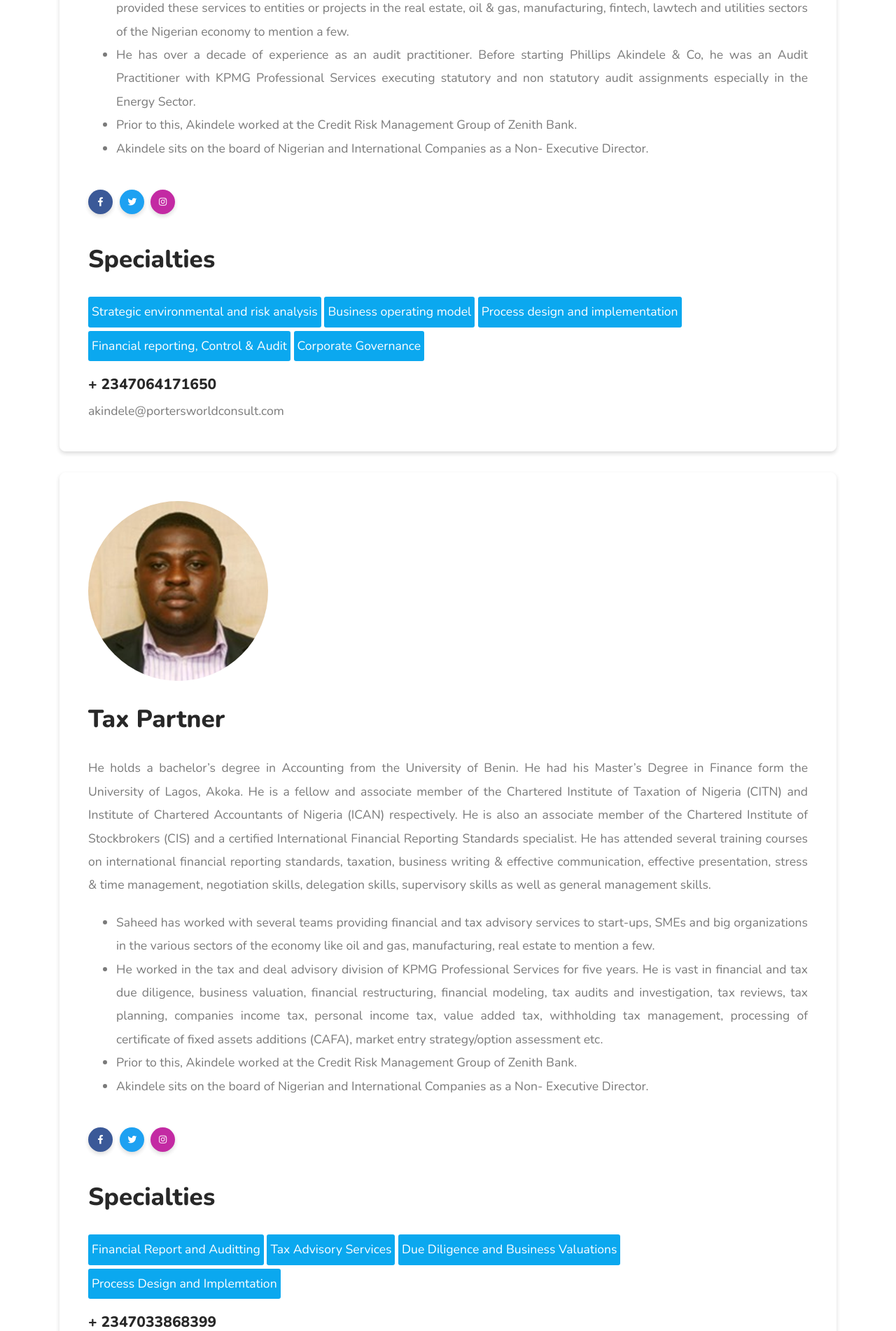
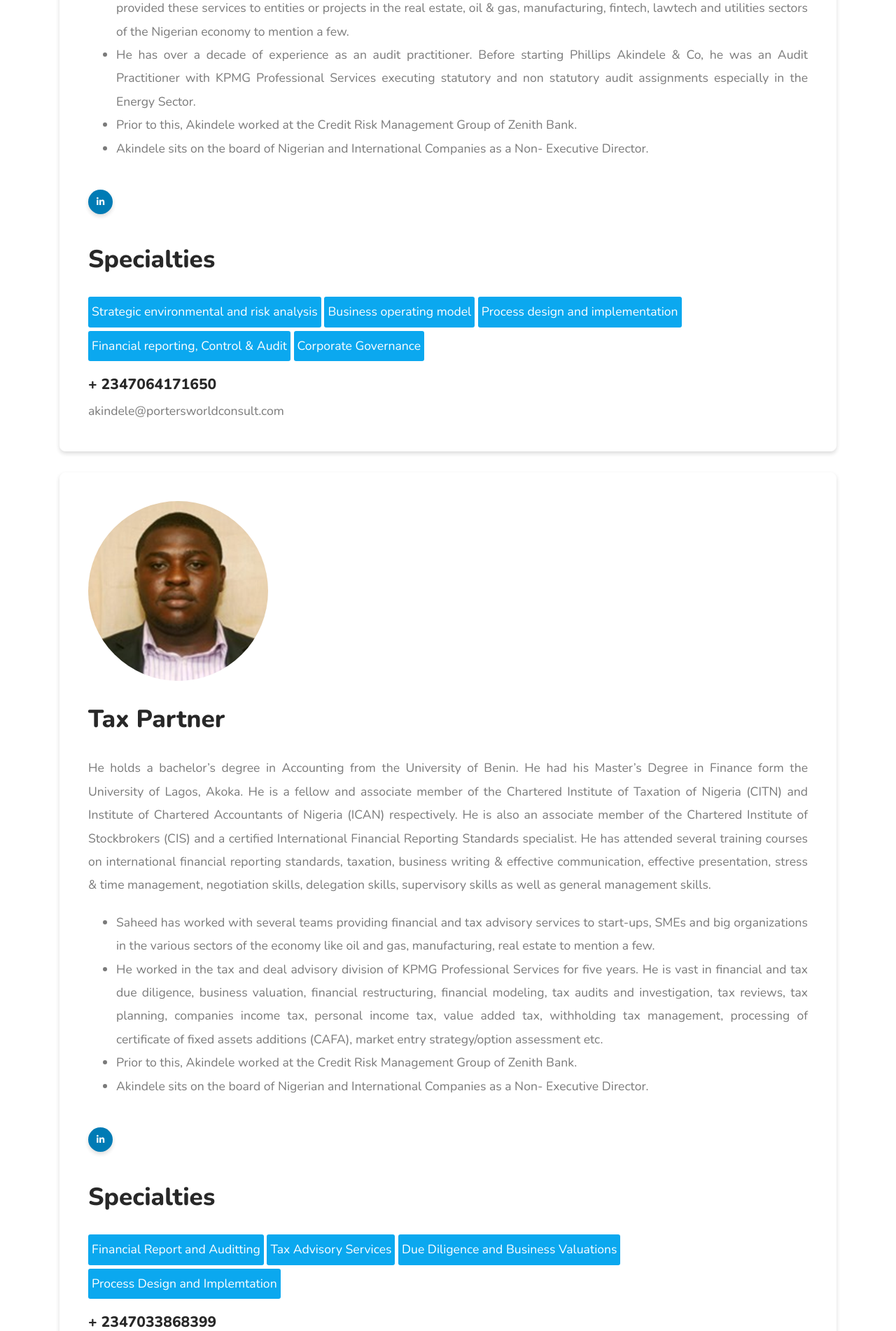
Before and after one commit to aaaade/pac, a PHP site: page / in a window 1280 px wide. Shown: the part 4072-5974 px from the top of the page at 70% size. Run offline with PHP 8.4, Linux system fonts and the light colour scheme.

Commit message:
Update index.php

```diff
--- a/index.php
+++ b/index.php
@@ -205,9 +205,7 @@
                     </p>
                   </div>
                   <div class="member-social">
-                    <a href="#" class="btn btn-facebook btn-circle"></a>
-                    <a href="#" class="btn btn-twitter btn-circle"></a>
-                    <a href="#" class="btn btn-instagram btn-circle"></a>
+                    <a class="btn btn-linkedin btn-circle"></a>
                   </div>
 
                   <div class="left-text-align">
@@ -250,9 +248,7 @@
                     </p>
                   </div>
                   <div class="member-social">
-                    <a href="#" class="btn btn-facebook btn-circle"></a>
-                    <a href="#" class="btn btn-twitter btn-circle"></a>
-                    <a href="#" class="btn btn-instagram btn-circle"></a>
+                  <a class="btn btn-linkedin btn-circle"></a>
                   </div>
 
                   <div class="left-text-align">
@@ -289,9 +285,7 @@
                     </p>
                   </div>
                   <div class="member-social">
-                    <a href="#" class="btn btn-facebook btn-circle"></a>
-                    <a href="#" class="btn btn-twitter btn-circle"></a>
-                    <a href="#" class="btn btn-instagram btn-circle"></a>
+                  <a class="btn btn-linkedin btn-circle"></a>
                   </div>
 
                   <div class="left-text-align">
@@ -325,9 +319,7 @@
                     </p>
                   </div>
                   <div class="member-social">
-                    <a href="#" class="btn btn-facebook btn-circle"></a>
-                    <a href="#" class="btn btn-twitter btn-circle"></a>
-                    <a href="#" class="btn btn-instagram btn-circle"></a>
+                  <a class="btn btn-linkedin btn-circle"></a>
                   </div>
 
                   <div class="left-text-align">
@@ -358,9 +350,7 @@
                     </p>
                   </div>
                   <div class="member-social">
-                    <a href="#" class="btn btn-facebook btn-circle"></a>
-                    <a href="#" class="btn btn-twitter btn-circle"></a>
-                    <a href="#" class="btn btn-instagram btn-circle"></a>
+                    <a class="btn btn-linkedin btn-circle"></a>
                   </div>
 
                   <div class="left-text-align">
@@ -593,7 +583,7 @@
             <!-- Contact Info -->
             <div class="col-lg-10 pr-lg-5 pl-lg-5">
               <img src="images/index-app/pac-logo-png.png" alt="Phillips Akindele and Co">
-              <p class="mt-15">PPhillips Akindele & Co. provides audit and assurance services to its clients. This includes statutory and non-statutory audit as well as limited assurance assignments such as forensic audit.
+              <p class="mt-15">Phillips Akindele & Co. provides audit and assurance services to its clients. This includes statutory and non-statutory audit as well as limited assurance assignments such as forensic audit.
                 We perform the services complying with the provisions of the International Standards on Auditing. The services include reviewing, reporting and providing recommendations on the adequacy and effectiveness of
                 existing accounting and internal control systems of our clients. We also provide tax advisory services assisting companies to achieve compliance with the provisions of the relevant tax and regulatory laws in
                 Nigeria and in Africa at large. Our clients operate in a wide range of industries including; Fintech, law, brand & advertising, information technology, marine, haulage, insurance brokerage,
```
